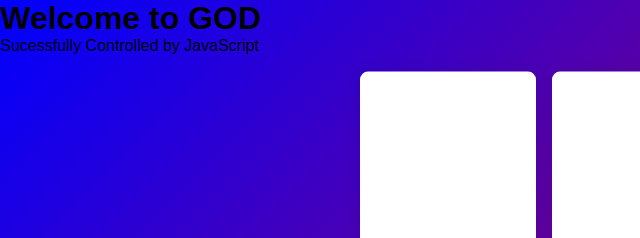
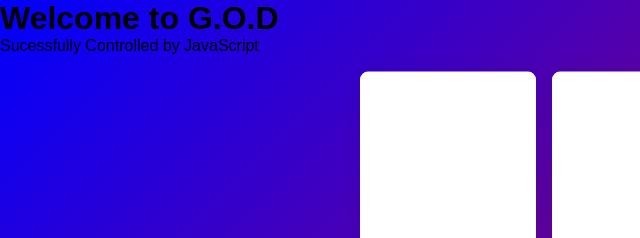
Before and after one commit to JefferyG00/FirstGame, a plain HTML site: page index.html in a window 1280 px wide. Shown: the top 238 px of the page, 0-640 px from the left. Drawn offline with Linux system fonts and the light colour scheme.

Commit message:
title change

```diff
--- a/index.html
+++ b/index.html
@@ -5,7 +5,7 @@
     <meta name="viewport" content="width=device-width, initial-scale=1.0">
     <link rel="stylesheet" href="styles.css">
 
-    <title>GOD</title>
+    <title>G.O.D</title>
 </head>
 <body>
     <div class="wrapper">
@@ -23,7 +23,7 @@
     <button id="restart">Restart</button>
     </div>
 
-    <h1>Welcome to GOD</h1>
+    <h1>Welcome to G.O.D</h1>
     <div id="js-controlled">script loading...</div>
 
     <div class="popup hide">
```
Also changed, not shown: README.md.
